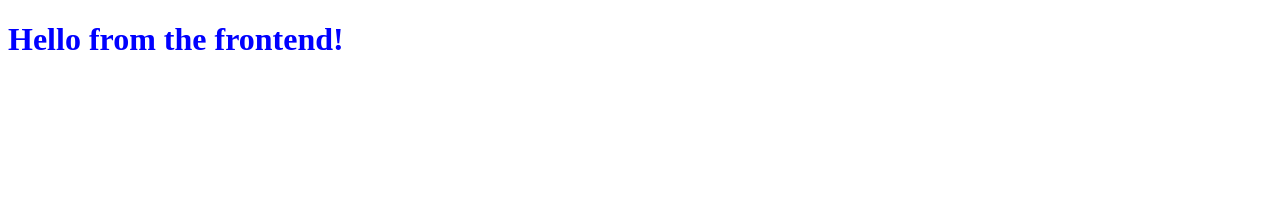
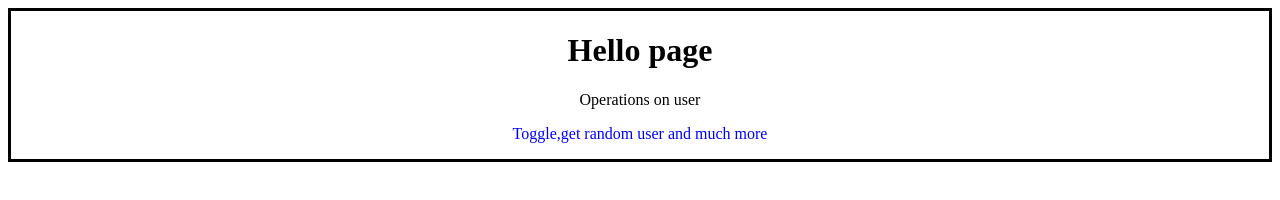
Before and after one commit to Tejaswini-88/AutoSuggest-Teja, a website: page frontend/index.html in a window 1280 px wide. Drawn offline with Linux system fonts and the light colour scheme.

Commit message:
user code

```diff
--- a/frontend/index.css
+++ b/frontend/index.css
@@ -1,3 +1,18 @@
 h1 {
-  color: blue;
+  color: black;
 }
+
+#home-intro{
+    text-align: center;
+
+    border: 3px solid black;
+
+}
+
+#p2{
+    color:blue;
+}
+
+#home-intro:hover{
+    background-color: lightblue;
+}
--- a/frontend/index.html
+++ b/frontend/index.html
@@ -6,9 +6,11 @@
     <link rel="stylesheet" href="index.css">
 </head>
 <body>
-
-    <h1>Hello from the frontend!</h1>
-
+    <div id="home-intro">
+        <h1>Hello page</h1>
+        <p id="p1"> Operations on user </p>
+        <p id="p2">Toggle,get random user and much more</p>
+    </div>
     <script src="index.js"></script>
 </body>
 </html>
```
